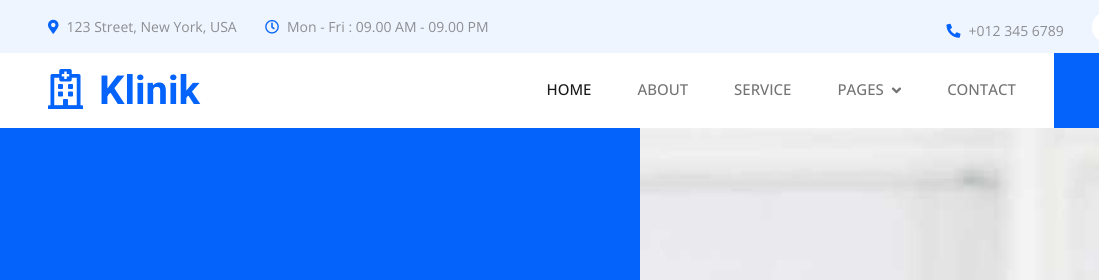
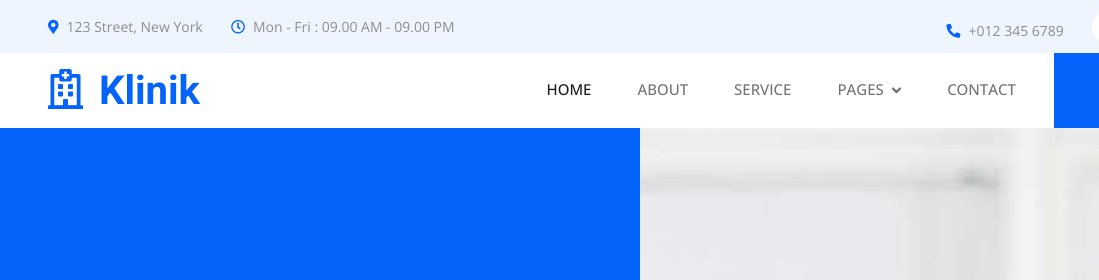
Before and after one commit to Saba-sa/Cloud-Computing-task, a website with bundled scripts: page index.html in a window 1280 px wide. Shown: the top 280 px of the page, 0-1099 px from the left. Built offline with nearby package versions, Linux system fonts and the light colour scheme.

Commit message:
files added

```diff
--- a/index.html
+++ b/index.html
@@ -48,7 +48,7 @@
             <div class="col-lg-7 px-5 text-start">
                 <div class="h-100 d-inline-flex align-items-center py-3 me-4">
                     <small class="fa fa-map-marker-alt text-primary me-2"></small>
-                    <small>123 Street, New York, USA</small>
+                    <small>123 Street, New York</small>
                 </div>
                 <div class="h-100 d-inline-flex align-items-center py-3">
                     <small class="far fa-clock text-primary me-2"></small>
```
